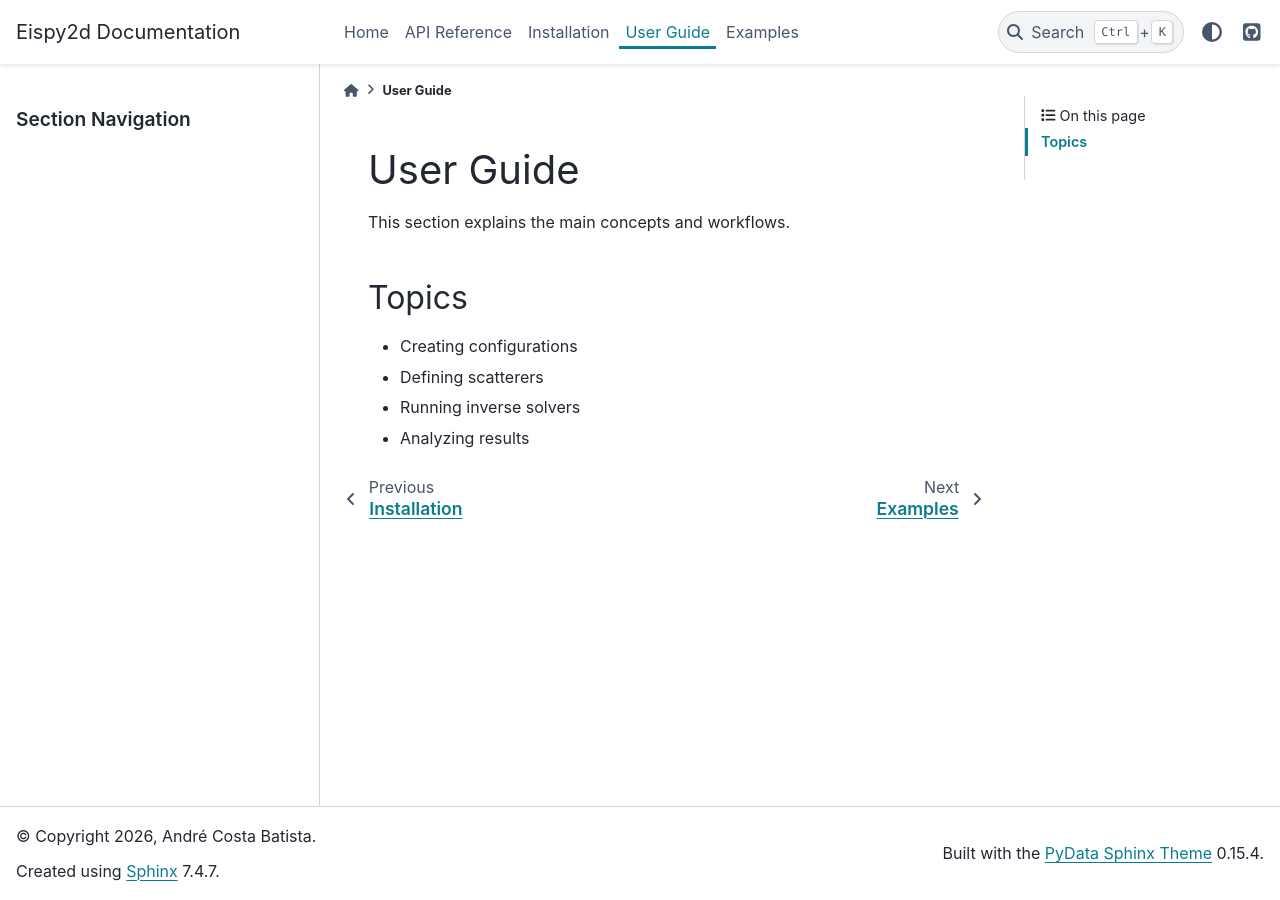
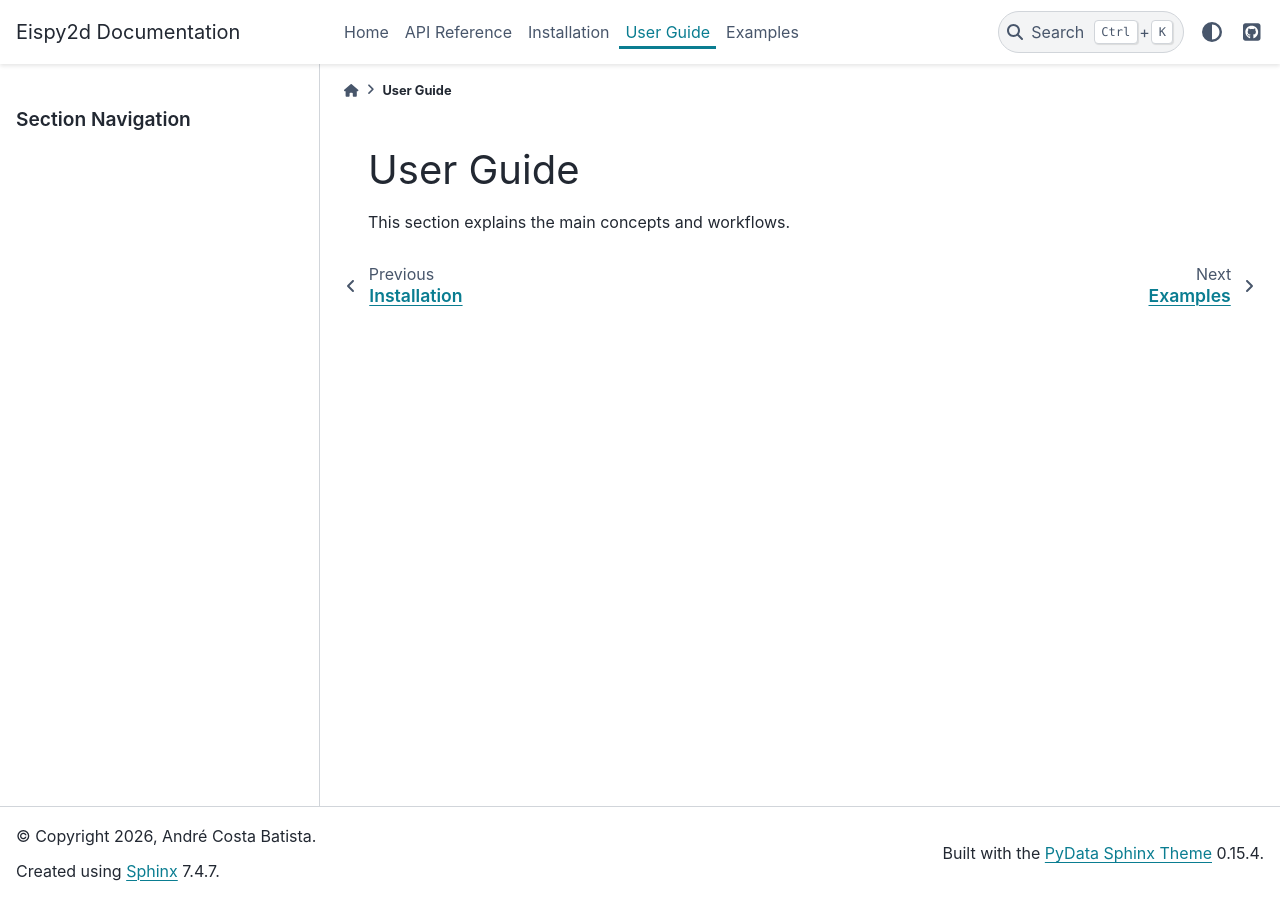
Before and after one commit to andre-batista/eispy2d, a Sphinx documentation site: the page built from docs/source/user-guide.rst, in a window 1280 px wide. Built offline with Sphinx 7.4.7 and the PyData theme 0.15.4, drawn with Linux system fonts in a browser that asks for light colours.

Commit message:
Update docs

```diff
--- a/docs/source/user-guide.rst
+++ b/docs/source/user-guide.rst
@@ -2,11 +2,3 @@ User Guide
 ==========
 
 This section explains the main concepts and workflows.
-
-Topics
-------
-
-- Creating configurations
-- Defining scatterers
-- Running inverse solvers
-- Analyzing results
--- a/pyproject.toml
+++ b/pyproject.toml
@@ -4,7 +4,7 @@ build-backend = "setuptools.build_meta"
 
 [project]
 name = "eispy2d"
-version = "1.0.3"
+version = "1.0.4"
 description = "An Open-Source Python Library for the Development and Comparison of Algorithms in Two-Dimensional Electromagnetic Inverse Scattering Problems"
 readme = "README.md"
 license = {text = "GPL-3.0-only"}
```
Also changed, not shown: docs/source/examples.rst (+0 -7 lines).
